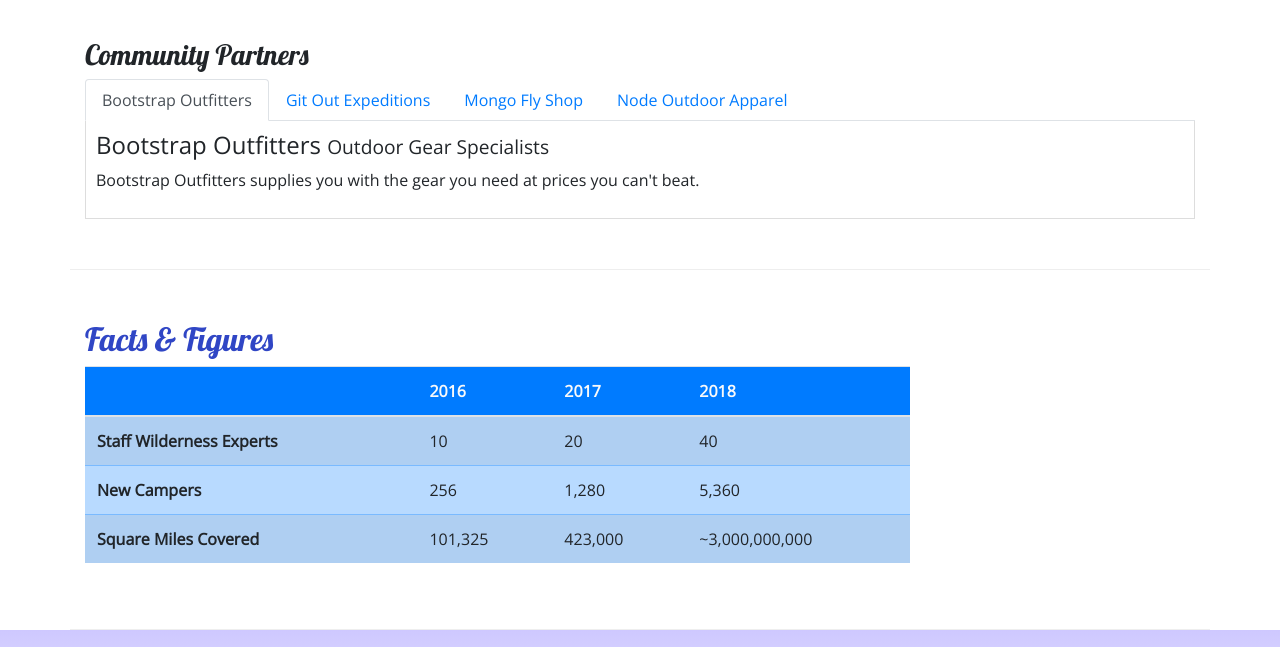
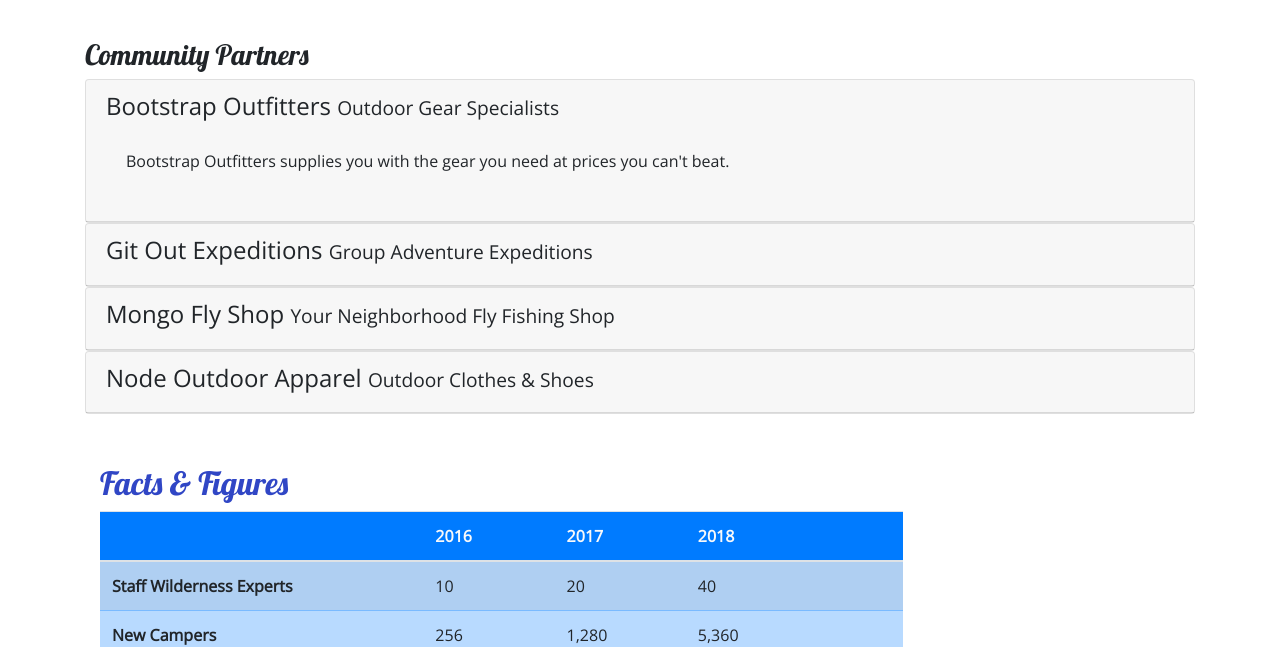
Before and after one commit to SantanaWoollery/Bootstrap, a website: page aboutus.html in a window 1280 px wide. Shown: the part 1067-1714 px from the top of the page. Drawn offline with nearby package versions, Linux system fonts and the light colour scheme.

Commit message:
Second Commit

```diff
--- a/aboutus.html
+++ b/aboutus.html
@@ -114,33 +114,64 @@
         <div class="row row-content">
             <div class="col">
                 <h3>Community Partners</h3>
-            <ul class="nav nav-tabs">
-                <li class="nav-item"><a class="nav-link active" href="#bootstrap" role="tab" data-toggle="tab">Bootstrap Outfitters</a>
-                </li>
-                <li class="nav-item"><a class="nav-link" href="#git" role="tab" data-toggle="tab">Git Out Expeditions</a>
-                </li>
-                <li class="nav-item"><a class="nav-link" href="#mongo" role="tab" data-toggle="tab">Mongo Fly Shop</a>
-                </li>
-                <li class="nav-item"><a class="nav-link" href="#node" role="tab" data-toggle="tab">Node Outdoor Apparel</a>
-                </li>
-            </ul>
-            <div class="tab-content">
-                <div role="tabpanel" class="tab-pane fade show active" id="bootstrap">
-                    <h4>Bootstrap Outfitters <small>Outdoor Gear Specialists</small></h4>
-                    <p class="d-none d-sm-block">Bootstrap Outfitters supplies you with the gear you need at prices you can't beat.</p>
+
+                <div id="accordion">
+                    <div class="card">
+                        <div role="tab" class="card-header">
+                            <h4>
+                                <a data-toggle="collapse" data-target="#bootstrap">
+                                    Bootstrap Outfitters <small>Outdoor Gear Specialists</small>
+                                </a>
+                            </h4>
+                            <div class="collapse show" id="bootstrap" data-parent="#accordion">
+                                <div class="card-body">
+                                    <p class="d-none d-sm-block">Bootstrap Outfitters supplies you with the gear you
+                                        need at prices you can't beat.</p>
                                 </div>
-                <div role="tabpanel" class="tab-pane fade" id="git">
-                    <h4>Git Out Expeditions <small>Group Adventure Expeditions</small></h4>
-                    <p class="d-none d-sm-block">Join Git Out Expeditions to explore new horizons with a group of other adventurers!</p>
                             </div>
-                <div role="tabpanel" class="tab-pane fade" id="mongo">
-                    <h4>Mongo Fly Shop <small>Your Neighborhood Fly Fishing Shop.</small></h4>
-                    <p class="d-none d-sm-block">Need a new fishing pole, a tacklebox, or flies of all kinds? Stop by Mongo Fly Shop.</p>
                         </div>
-                <div role="tabpanel" class="tab-pane fade" id="node">
-                    <h4>Node Outdoor Apparel <small>Outdoor Clothes & Shoes</small></h4>
-                    <p class="d-none d-sm-block">From polar fleeces to swimsuits, hiking boots to waders, a visit to Node will be sure to get you covered.</p>
                     </div>
+                    <div class="card">
+                        <div role="tab" class="card-header">
+                            <h4>
+                                <a class="collapsed" data-toggle="collapse" data-target="#git">
+                                    Git Out Expeditions <small>Group Adventure Expeditions</small>
+                                </a>
+                            </h4>
+                            <div class="collapse" id="git" data-parent="#accordion">
+                                <div class="card-body">
+                                    <p class="d-none d-sm-block">Join Git Out Expeditions to explore new horizons with a
+                                        group of other adventurers!</p>
+                                </div>
+                            </div>
+                        </div>
+                    </div>
+                    <div class="card">
+                        <div role="tab" class="card-header">
+                            <h4>
+                                <a class="collapsed" data-toggle="collapse" data-target="#mongo">
+                                    Mongo Fly Shop <small>Your Neighborhood Fly Fishing Shop</small>
+                                </a>
+                            </h4>
+                            <div class="collapse" id="mongo" data-parent="#accordion">
+                                <div class="card-body">
+                                    <p class="d-none d-sm-block">Need a new fishing pole, a tacklebox, or flies of all
+                                        kinds? Stop by Mongo Fly Shop.</p>
+                                </div>
+                            </div>
+                        </div>
+                    </div>
+                    <div class="card">
+                        <div role="tab" class="card-header">
+                            <h4>
+                                <a class="collapsed" data-toggle="collapse" data-target="#node">
+                                    Node Outdoor Apparel <small>Outdoor Clothes & Shoes</small>
+                                </a>
+                            </h4>
+                            <div class="collapse" id="node" data-parent="#accordion">
+                                <div class="card-body">
+                                    <p class="d-none d-sm-block">From polar fleeces to swimsuits, hiking boots to
+                                        waders, a visit to Node will be sure to get you covered.</p>
                                 </div>
                             </div>
                         </div>
@@ -210,7 +241,8 @@
                                             class="fa fa-youtube"></i></a>
                                 </div>
                                 <div class="col-sm-4 text-center">
-                    <a role="button" class="btn btn-link" href="tel:+12065551234"><i class="fa fa-phone"></i>
+                                    <a role="button" class="btn btn-link" href="tel:+12065551234"><i
+                                            class="fa fa-phone"></i>
                                         1-206-555-1234</a><br />
                                     <a role="button" class="btn btn-link" href="mailto:campsites@nucamp.co"><i
                                             class="fa fa-envelope-o"></i> campsites@nucamp.co</a>
--- a/css/styles.css
+++ b/css/styles.css
@@ -36,8 +36,7 @@
     background-color: #901CAD;
 }
 
-.tab-content {
-    border: 1px solid #DDD;
-    border-top: none;
-    padding: 10px;
-}
+a, a:hover {
+    color: inherit;
+    text-decoration: none;
+  }
```
Lines whose indentation alone changed are shown as unchanged.
